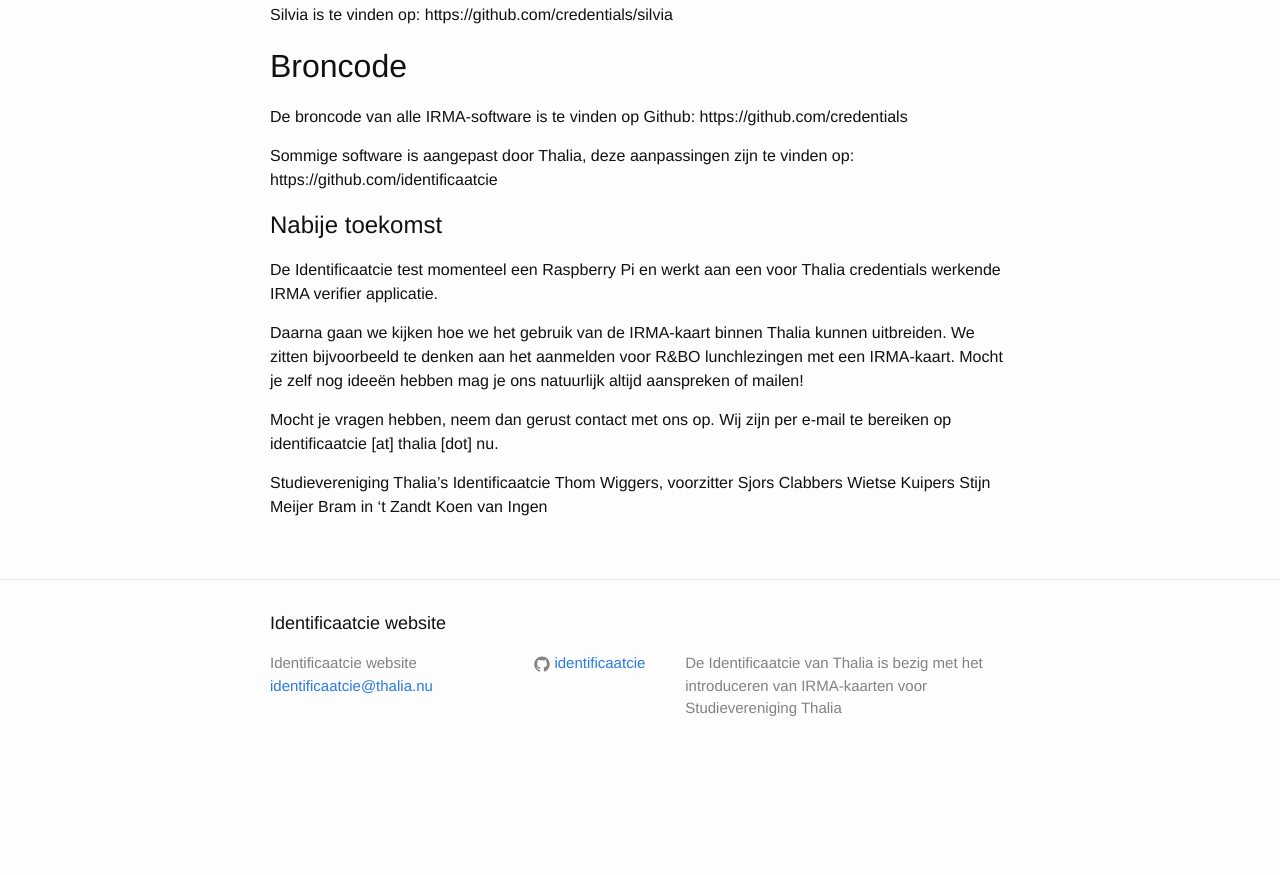
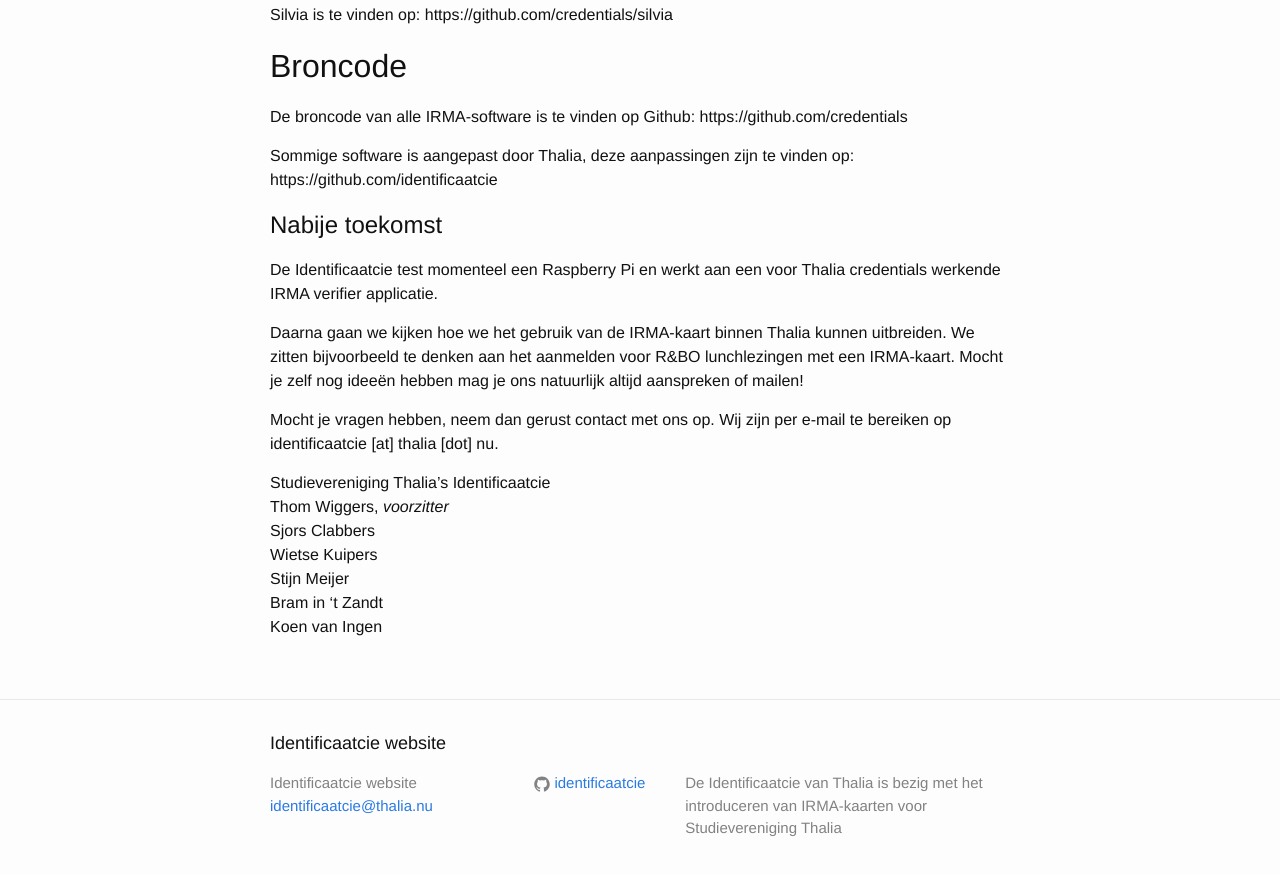
Before and after one commit to identificaatcie/identificaatcie.github.io, a Jekyll site: the page built from algemene-info.md, in a window 1280 px wide and 900 px high, scrolled down 2426 px. Shown: the top 875 px of the window. Built offline with Jekyll 4.4.1, drawn with Linux system fonts in a browser that asks for light colours; before the commit the page ends 3206 px from its top, so only the background shows below that.

Commit message:
html werkt ook

```diff
--- a/algemene-info.md
+++ b/algemene-info.md
@@ -84,10 +84,10 @@ Daarna gaan we kijken hoe we het gebruik van de IRMA-kaart binnen Thalia kunnen
 
 Mocht je vragen hebben, neem dan gerust contact met ons op. Wij zijn per e-mail te bereiken op identificaatcie [at] thalia [dot] nu.
 
-Studievereniging Thalia's Identificaatcie
-Thom Wiggers, voorzitter
-Sjors Clabbers
-Wietse Kuipers
-Stijn Meijer
-Bram in 't Zandt
+Studievereniging Thalia's Identificaatcie<br>
+Thom Wiggers, *voorzitter*<br>
+Sjors Clabbers<br>
+Wietse Kuipers<br>
+Stijn Meijer<br>
+Bram in 't Zandt<br>
 Koen van Ingen
```
